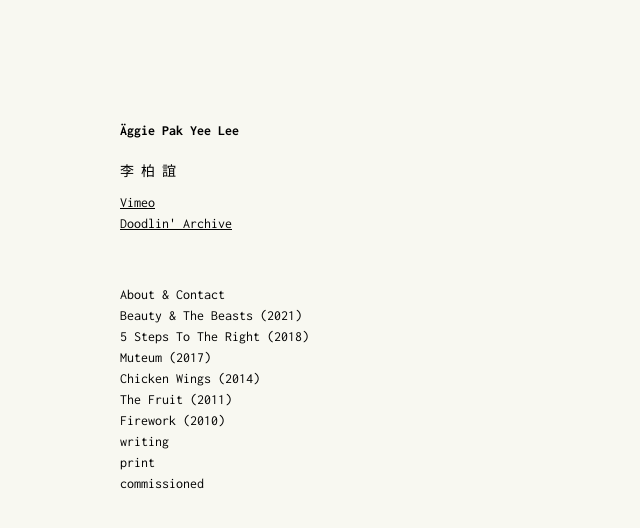
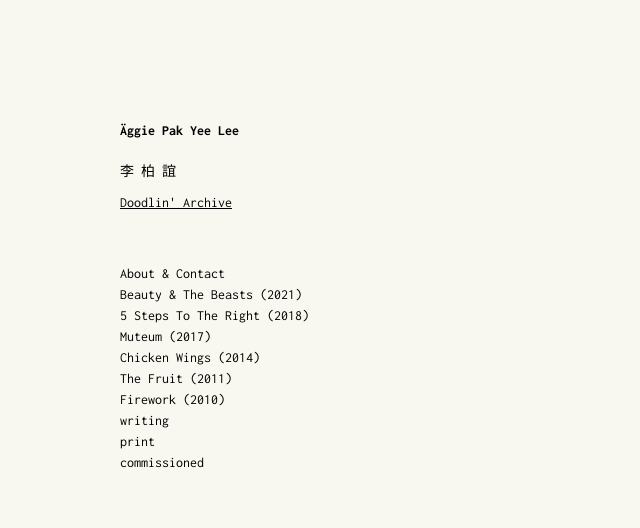
Before and after one commit to itchyeggie/itchyeggie.github.io, a Jekyll site: the page built from index.html, in a window 1280 px wide. Shown: the top 528 px of the page, without its empty margins (0-640 px from the left). Built offline with Jekyll 4.4.1, drawn with Linux system fonts in a browser that asks for light colours.

Commit message:
Update social.yml

```diff
--- a/_data/social.yml
+++ b/_data/social.yml
@@ -1,4 +1,2 @@
-- title: Vimeo
-  url: https://vimeo.com/user2611246
 - title: Doodlin' Archive
   url: https://itchyeggie.github.io/doodlin-archive
```
